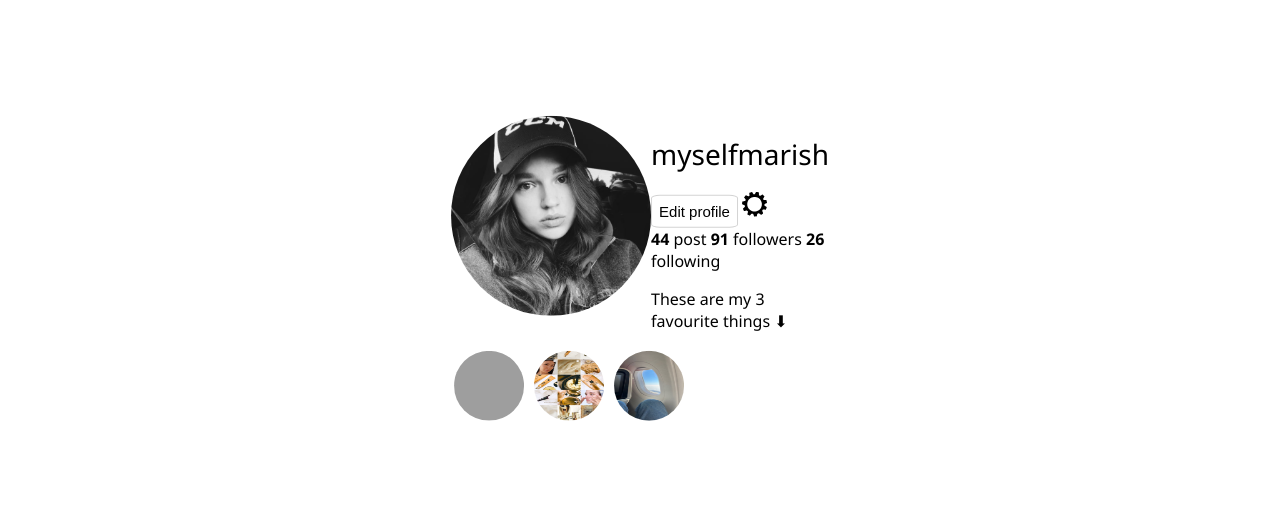
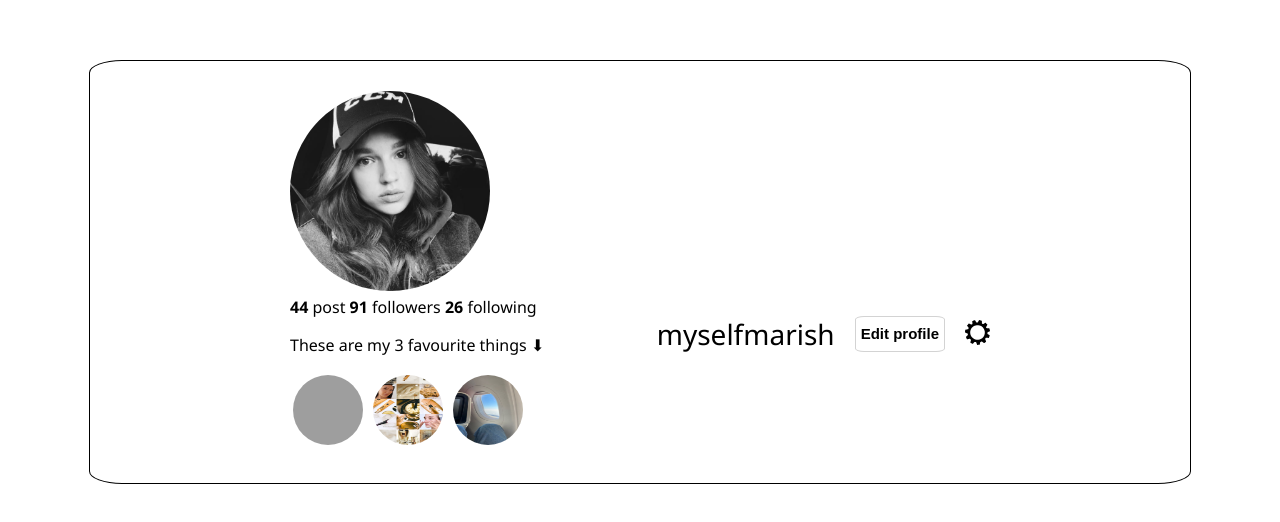
Before and after one commit to myselfmarish/My_Fav_Things, a plain HTML site: page index.html in a window 1280 px wide. Shown: the part 128-650 px from the top of the page. Drawn offline with Linux system fonts and the light colour scheme; grey boxes are pictures that could not be loaded; a web font is replaced by a local one.

Commit message:
New updates

```diff
--- a/index.html
+++ b/index.html
@@ -13,9 +13,10 @@
     <main>
         <div class="header">
             <img id="avatar" src="img/avatar.png" alt="profile photo">
+            <div class="info">
                 <div class="first_section">
                     <h1>myselfmarish</h1>
-                <button>Edit profile</button>
+                    <button><b>Edit profile</b></button>
                     <img id="settings" src="includes/settings.svg" alt="settings icon">
                 </div>
                 <div class="second_section">
@@ -25,6 +26,7 @@
                 </div>
                 <div class="third_section">
                     <p>These are my 3 favourite things &#11015</p>
+                </div>
             </div>
         </div>
 
--- a/sass/modules/_main.scss
+++ b/sass/modules/_main.scss
@@ -9,7 +9,7 @@ body {
     width: 200px;
     height: 200px;
     border-radius: 50%;
-    float: left;
+    margin-right: 500px;
 
 }
 
@@ -22,15 +22,16 @@ h1 {
 button {
     background-color: white;
     border: 1px solid lightgray;
-    padding: 7px;
+    padding: 5px;
     border-radius: 10%;
     font-size: 15px;
+    margin: 20px;
 }
 
 #settings {
     width: 25px;
     height: 25px;
-
+    margin-top: 24px;
 }
 
 main {
@@ -38,10 +39,35 @@ position: absolute;
 top: 50%;
 left: 50%;
 transform: translate(-50%, -50%);
+border-width: 1px;
+border-style: solid;
+border-color: black;
+border-image: initial;
+padding: 30px 200px;
+border-radius: 3%;
+
 }
 
 .first_section {
-    float: left;
+    display: flex;
+    flex-direction:row;
+    position: relative;
+    flex-shrink: 1;
+    float: right;
+}
+
+.second_section {
+
+}
+
+.third_section {
+
+}
+
+.avatar, #info {
+    display: flex;
+    flex-direction: column;
+
 }
 
 #first_thing {
```
Also changed, not shown: css/main.css, 1 other file. Lines whose indentation alone changed are shown as unchanged.
